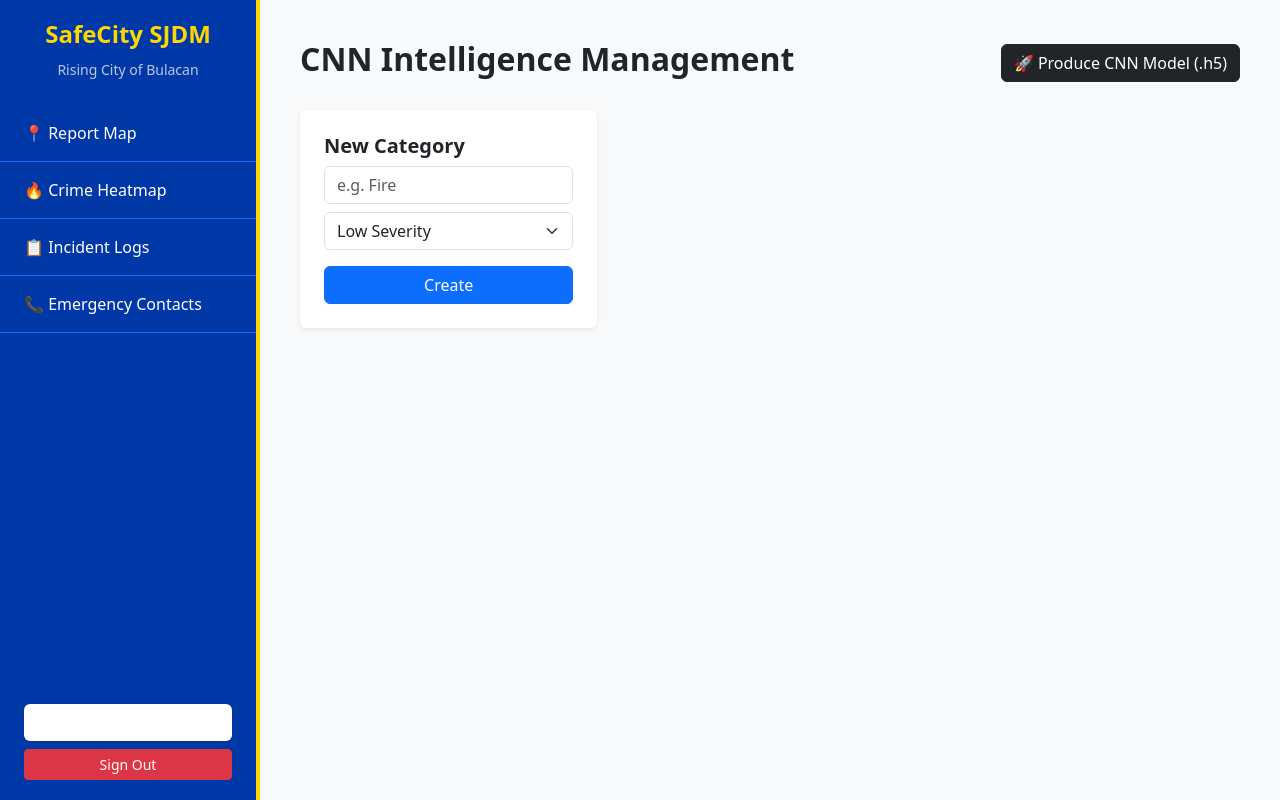
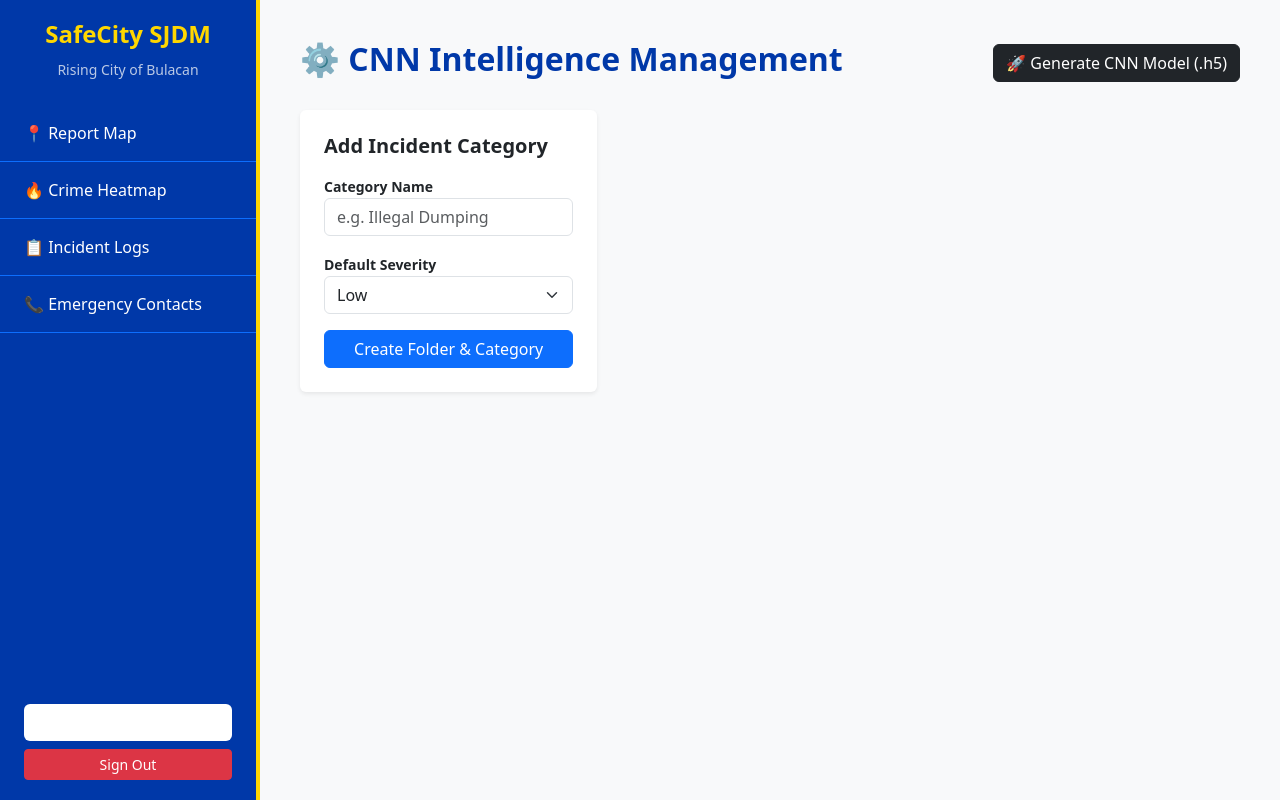
Before and after one commit to rframos/crime-reporting-system, a Flask app: template templates/cnn_admin.html in a window 1280 px wide. Run offline with Flask 3, Linux system fonts and the light colour scheme; the template is opened without the code that fills it, so the values that code supplies are empty.

Commit message:
Update cnn_admin.html

```diff
--- a/templates/cnn_admin.html
+++ b/templates/cnn_admin.html
@@ -1,57 +1,84 @@
 <!DOCTYPE html>
-<html>
+<html lang="en">
 <head>
-    <title>SafeCity | CNN Admin</title>
+    <meta charset="UTF-8">
+    <title>SafeCity SJDM | CNN Admin</title>
     <link href="https://cdn.jsdelivr.net/npm/bootstrap@5.3.0/dist/css/bootstrap.min.css" rel="stylesheet">
     <style>
         .main-content { margin-left: 260px; padding: 40px; }
-        .img-card { position: relative; width: 110px; height: 110px; border: 1px solid #ddd; border-radius: 8px; overflow: hidden; }
-        .img-card img { width: 100%; height: 100%; object-fit: cover; cursor: pointer; }
-        .del-badge { position: absolute; top: 2px; right: 2px; background: red; color: white; border: none; border-radius: 50%; font-size: 10px; width: 18px; height: 18px; cursor: pointer; }
+        .img-card { position: relative; width: 100px; height: 100px; border: 1px solid #ddd; border-radius: 8px; overflow: hidden; }
+        .img-card img { width: 100%; height: 100%; object-fit: cover; }
+        .del-btn { position: absolute; top: 2px; right: 2px; background: red; color: white; border: none; border-radius: 50%; width: 20px; height: 20px; font-size: 12px; }
+        .sjdm-blue { color: #0038A8; }
+        .sjdm-yellow { background-color: #FFD700; }
     </style>
 </head>
 <body class="bg-light">
     {% include 'sidebar.html' %}
+
     <div class="main-content">
+        {% with messages = get_flashed_messages(with_categories=true) %}
+          {% if messages %}
+            {% for category, message in messages %}
+              <div class="alert alert-{{ category }} alert-dismissible fade show" role="alert">
+                {{ message }}
+                <button type="button" class="btn-close" data-bs-dismiss="alert"></button>
+              </div>
+            {% endfor %}
+          {% endif %}
+        {% endwith %}
+
         <div class="d-flex justify-content-between align-items-center mb-4">
-            <h2 class="fw-bold">CNN Intelligence Management</h2>
-            <button class="btn btn-dark" onclick="trainModel()">🚀 Produce CNN Model (.h5)</button>
+            <h2 class="fw-bold sjdm-blue">⚙️ CNN Intelligence Management</h2>
+            <button class="btn btn-dark" onclick="alert('Proceeding to Model Training logic...')">🚀 Generate CNN Model (.h5)</button>
         </div>
 
         <div class="row">
             <div class="col-md-4">
-                <div class="card p-4 border-0 shadow-sm mb-4">
-                    <h5 class="fw-bold">New Category</h5>
-                    <form action="/api/categories" method="POST">
-                        <input type="text" name="name" class="form-control mb-2" placeholder="e.g. Fire" required>
-                        <select name="severity" class="form-select mb-3">
-                            <option value="Low">Low Severity</option>
-                            <option value="Medium">Medium Severity</option>
-                            <option value="High">High Severity</option>
-                        </select>
-                        <button class="btn btn-primary w-100">Create</button>
+                <div class="card p-4 shadow-sm border-0 mb-4">
+                    <h5 class="fw-bold mb-3">Add Incident Category</h5>
+                    <form action="/api/add-category" method="POST">
+                        <div class="mb-3">
+                            <label class="small fw-bold">Category Name</label>
+                            <input type="text" name="name" class="form-control" placeholder="e.g. Illegal Dumping" required>
+                        </div>
+                        <div class="mb-3">
+                            <label class="small fw-bold">Default Severity</label>
+                            <select name="severity" class="form-select">
+                                <option value="Low">Low</option>
+                                <option value="Medium">Medium</option>
+                                <option value="High">High</option>
+                                <option value="Critical">Critical</option>
+                            </select>
+                        </div>
+                        <button type="submit" class="btn btn-primary w-100">Create Folder & Category</button>
                     </form>
                 </div>
             </div>
 
             <div class="col-md-8">
-                {% for cat_name, imgs in dataset.items() %}
-                <div class="card p-4 border-0 shadow-sm mb-4">
-                    <div class="d-flex justify-content-between mb-3">
-                        <h6 class="fw-bold">{{ cat_name }} <small class="text-muted">({{ imgs|length }} imgs)</small></h6>
+                {% for cat in categories %}
+                <div class="card p-4 shadow-sm border-0 mb-4">
+                    <div class="d-flex justify-content-between align-items-center mb-3">
+                        <h6 class="fw-bold mb-0 sjdm-blue">{{ cat.name }} <span class="badge bg-secondary">{{ cat.severity }}</span></h6>
+
                         <form action="/api/upload-training" method="POST" enctype="multipart/form-data" class="d-flex gap-2">
-                            <input type="hidden" name="category" value="{{ cat_name }}">
+                            <input type="hidden" name="category" value="{{ cat.name }}">
                             <input type="file" name="images" class="form-control form-control-sm" multiple required>
-                            <button class="btn btn-sm btn-success">Upload</button>
+                            <button type="submit" class="btn btn-sm btn-success">Upload</button>
                         </form>
                     </div>
+
                     <div class="d-flex flex-wrap gap-2">
-                        {% for img in imgs %}
-                        <div class="img-card" id="img-{{cat_name}}-{{loop.index}}">
-                            <img src="/static/training_data/{{cat_name}}/{{img}}" onclick="window.open(this.src)">
-                            <button class="del-badge" onclick="deleteImg('{{cat_name}}', '{{img}}', 'img-{{cat_name}}-{{loop.index}}')">✕</button>
+                        {% for img in dataset[cat.name] %}
+                        <div class="img-card" id="img-{{ cat.id }}-{{ loop.index }}">
+                            <img src="/static/training_data/{{ cat.name }}/{{ img }}" onclick="window.open(this.src)">
+                            <button class="del-btn" onclick="deleteImage('{{ cat.name }}', '{{ img }}', 'img-{{ cat.id }}-{{ loop.index }}')">✕</button>
                         </div>
                         {% endfor %}
+                        {% if not dataset[cat.name] %}
+                            <p class="text-muted small italic">No images for training. Please upload some.</p>
+                        {% endif %}
                     </div>
                 </div>
                 {% endfor %}
@@ -59,9 +86,10 @@
         </div>
     </div>
 
+    <script src="https://cdn.jsdelivr.net/npm/bootstrap@5.3.0/dist/js/bootstrap.bundle.min.js"></script>
     <script>
-        async function deleteImg(cat, filename, divId) {
-            if(!confirm("Delete this image from training set?")) return;
+        async function deleteImage(cat, filename, divId) {
+            if(!confirm("Remove this image?")) return;
             const res = await fetch('/api/delete-training-img', {
                 method: 'POST',
                 headers: {'Content-Type': 'application/json'},
@@ -69,11 +97,6 @@
             });
             if(res.ok) document.getElementById(divId).remove();
         }
-
-        function trainModel() {
-            alert("Compiling CNN: Layers[Conv2D, MaxPool, Flatten, Dense]. Output: crime_model.h5");
-            // Fetch training trigger here...
-        }
     </script>
 </body>
 </html>
```
